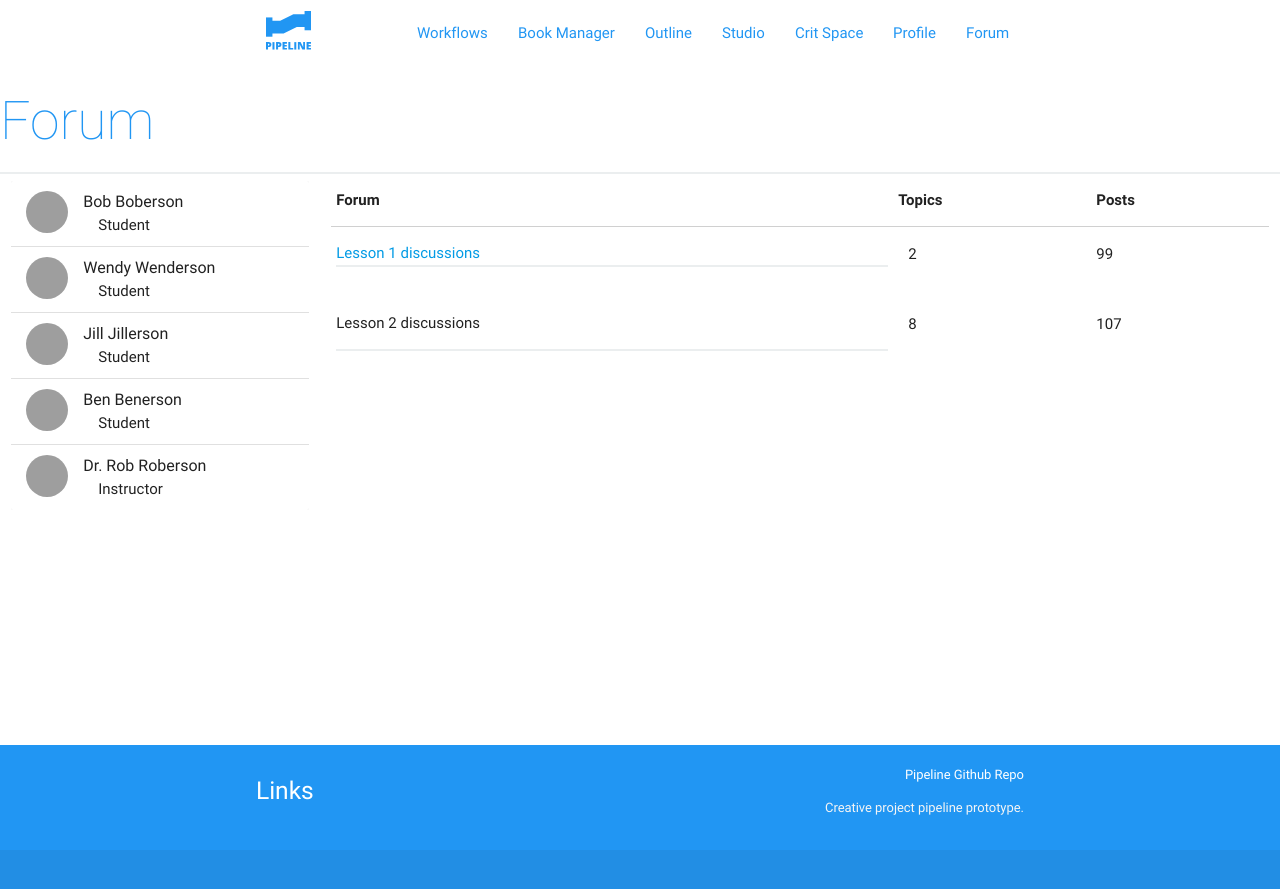
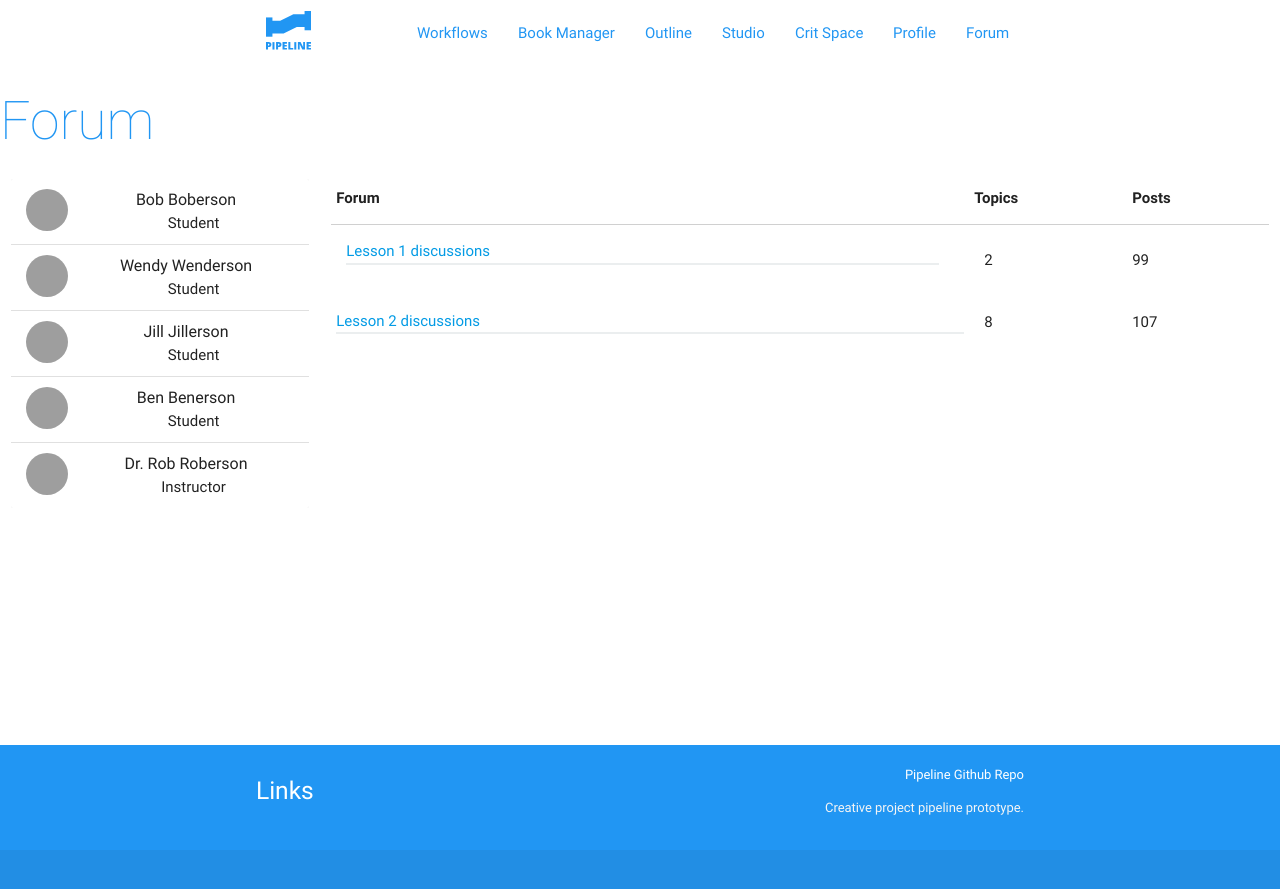
Before and after one commit to dmd-program/pipeline, a Jekyll site: the page built from forum.html, in a window 1280 px wide. Shown: the top 889 px of the page. Built offline with Jekyll 4.4.1, drawn with Linux system fonts in a browser that asks for light colours; grey boxes are pictures that could not be loaded.

Commit message:
adjust forum

```diff
--- a/assets/css/app.scss
+++ b/assets/css/app.scss
@@ -204,7 +204,11 @@ nav .brand-logo {
   min-height:64px;
   border:none;
 }
-.topic-category {
+td.topic-category {
+  padding:1rem 2rem 2rem 1rem;
+}
+td.topic-category a {
+padding:1rem 2rem 1rem 0;
 }
 .forum-people.collection .collection-item.avatar {
    min-height:4rem;
--- a/forum.html
+++ b/forum.html
@@ -3,8 +3,7 @@ layout: default
 title: Forum
 ---
 <h2 class="thin blue-text">Forum</h2>
-<div class="divider"></div>
-<div class="row">
+<div class="row center">
   <div class="col m6 l3">
     <ul class="forum-people collection">
         <li class="collection-item avatar">
@@ -47,7 +46,7 @@ title: Forum
         <tbody>
           <tr>
             <td class="topic-category">
-              <a href="#!" class="All">Lesson 1 discussions</a>
+              <a href="#!" class="">Lesson 1 discussions</a>
               <div class="divider"></div>
             </td>
             <td class="topic-qty">2</td>
@@ -55,7 +54,7 @@ title: Forum
           </tr>
           <tr>
             <td>
-              <p class="title">Lesson 2 discussions</p>
+              <a href="#!" class="">Lesson 2 discussions</a>
               <div class="divider"></div>
             </td>
             <td class="topic-qty">8</td>
```
